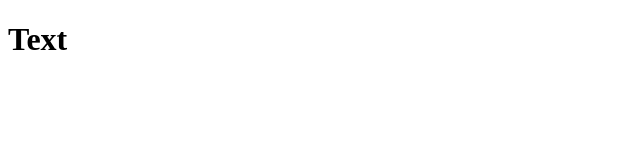
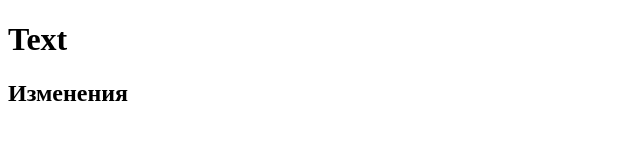
Before and after one commit to VladisLoveXo/my-project, a plain HTML site: page index.html in a window 1280 px wide. Shown: the whole page, without its empty margins (0-640 px from the left). Drawn offline with Linux system fonts and the light colour scheme.

Commit message:
Добавлены новые изменения в index.html

```diff
--- a/index.html
+++ b/index.html
@@ -7,5 +7,6 @@
 </head>
 <body>
           <h1>Text</h1>
+          <H2>Изменения</H2>
 </body>
 </html>
```
